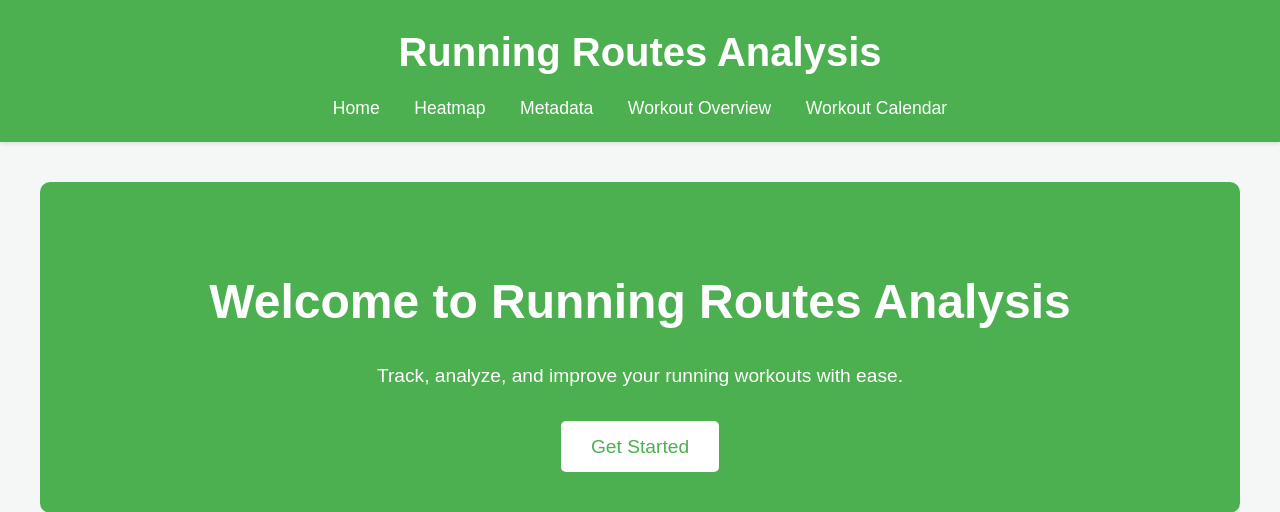
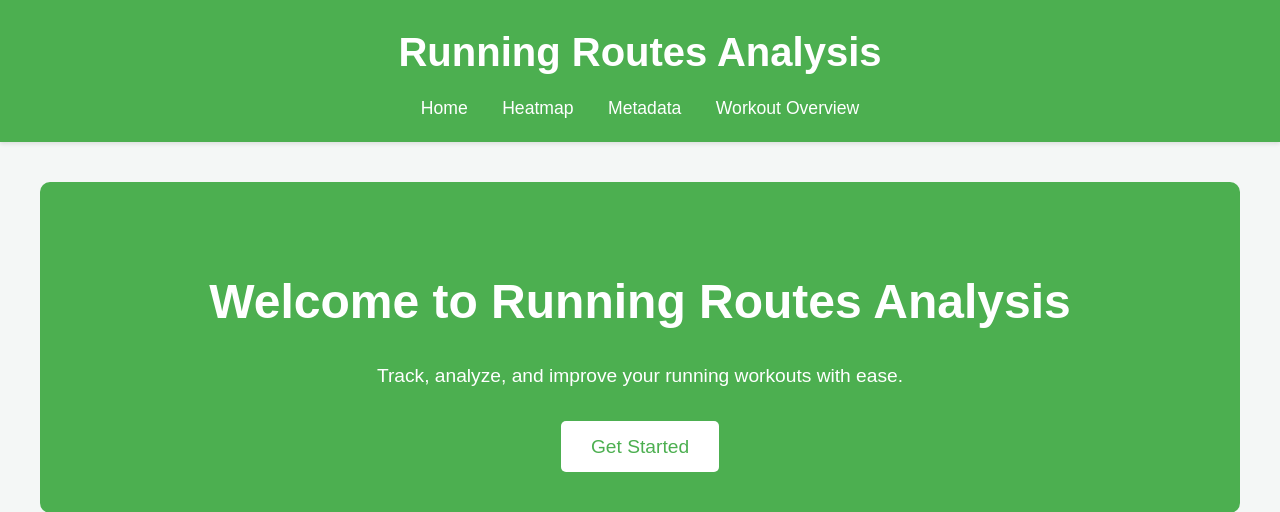
Before and after one commit to hoxmark/run-chooser, a Flask app: page / in a window 1280 px wide. Shown: the top 512 px of the page. Run offline with Flask 3, Linux system fonts and the light colour scheme.

Commit message:
remove calendar

```diff
--- a/app/templates/base.html
+++ b/app/templates/base.html
@@ -14,7 +14,6 @@
             <a href="{{ url_for('heatmap') }}">Heatmap</a>
             <a href="{{ url_for('metadata') }}">Metadata</a>
             <a href="{{ url_for('workout_overview') }}">Workout Overview</a>
-            <a href="{{ url_for('workout_calendar') }}">Workout Calendar</a>
         </nav>
     </div>
     <div id="content">
```
Also changed, not shown: app/README.md.
